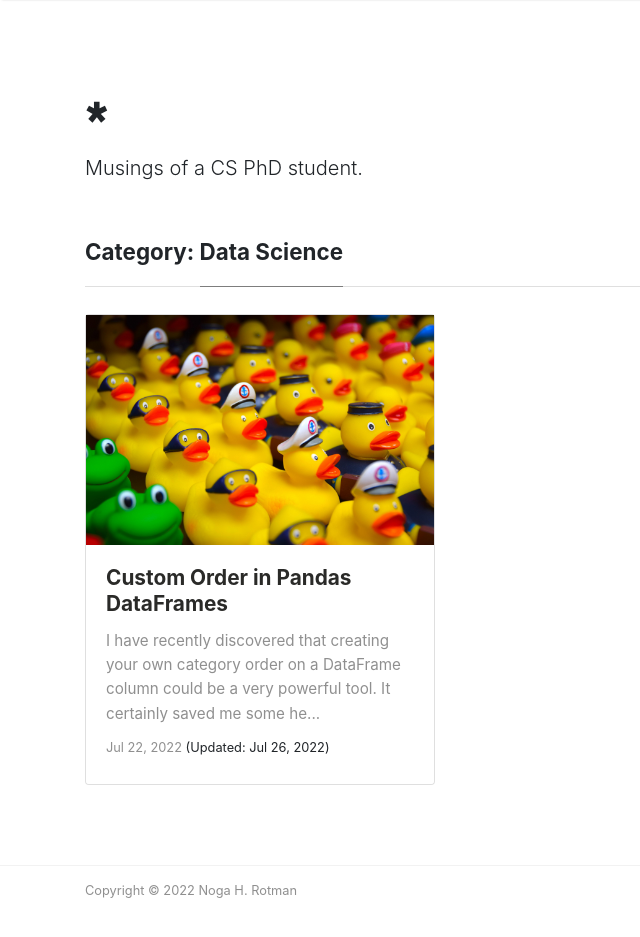
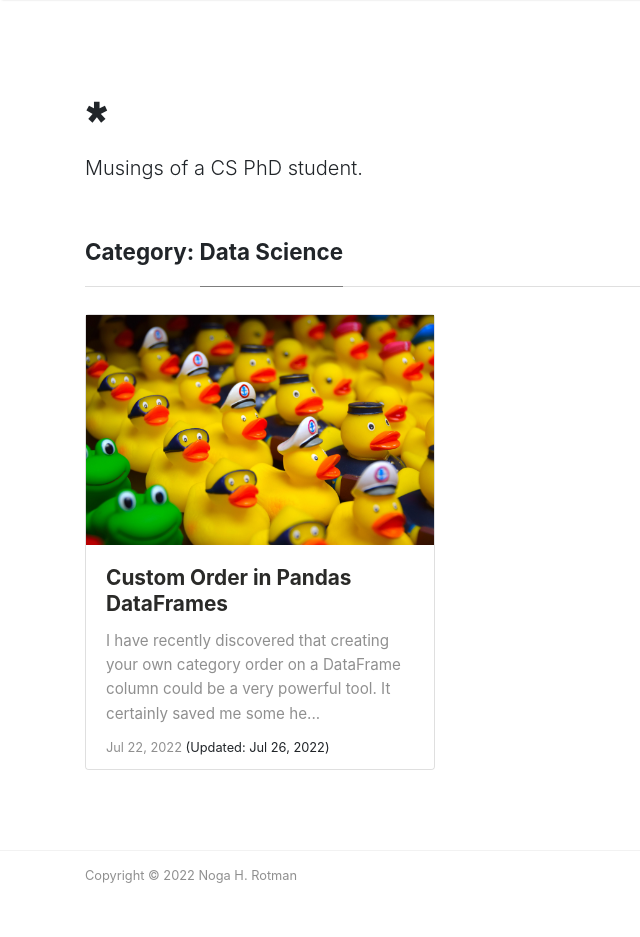
Before and after one commit to r02b/r02b.github.io, a Jekyll site: the page built from _pages/categories.md, in a window 1280 px wide and 974 px high. Shown: the top 937 px of the window, without its empty margins (0-640 px from the left). Built offline with Jekyll 4.4.1, drawn with Linux system fonts in a browser that asks for light colours; nearby versions of some CDN libraries.

Commit message:
Minor style update.

```diff
--- a/assets/css/screen.css
+++ b/assets/css/screen.css
@@ -202,7 +202,6 @@
     font-size: .8rem;
     display: flex;
     align-items: center;
-    margin-bottom: 15px;
 }
 
 .author-thumb {
@@ -898,6 +897,7 @@
 .card .img-fluid {
     height: 230px;
     width: 100%;
+    object-fit: cover;
 }
 
 .sticky-top-80 {
```
